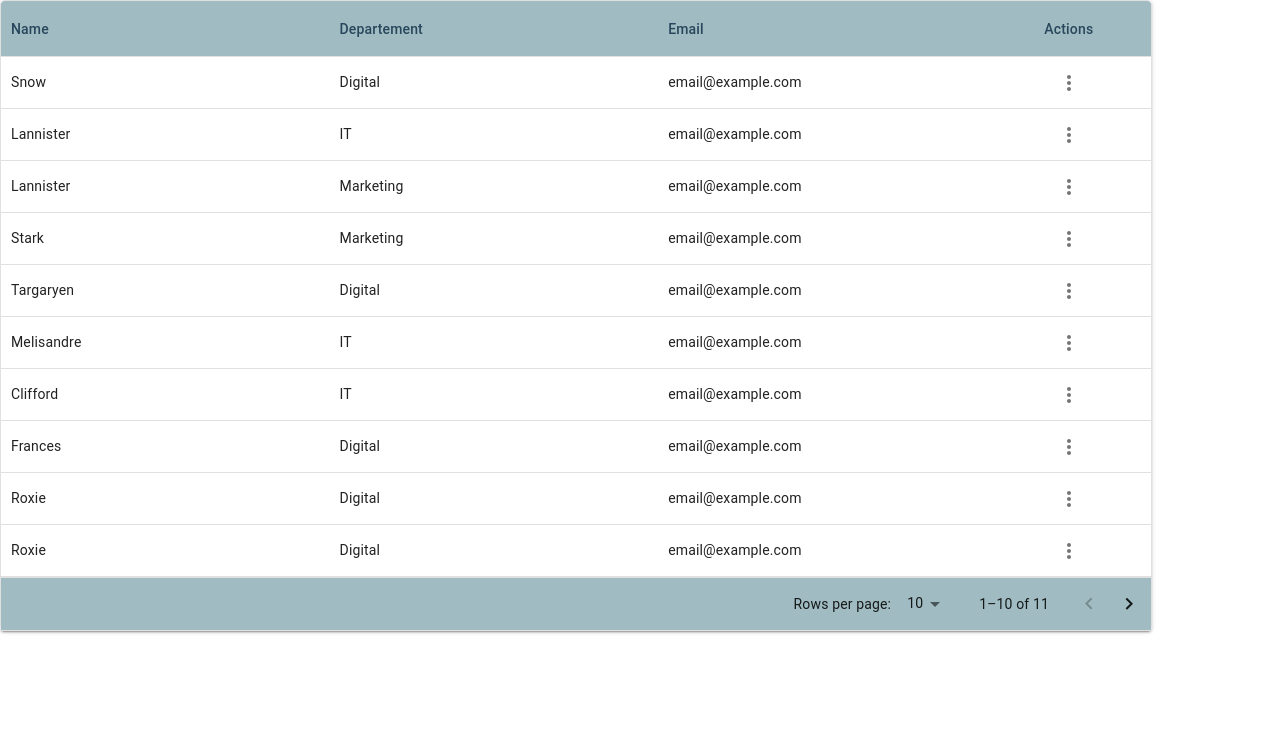
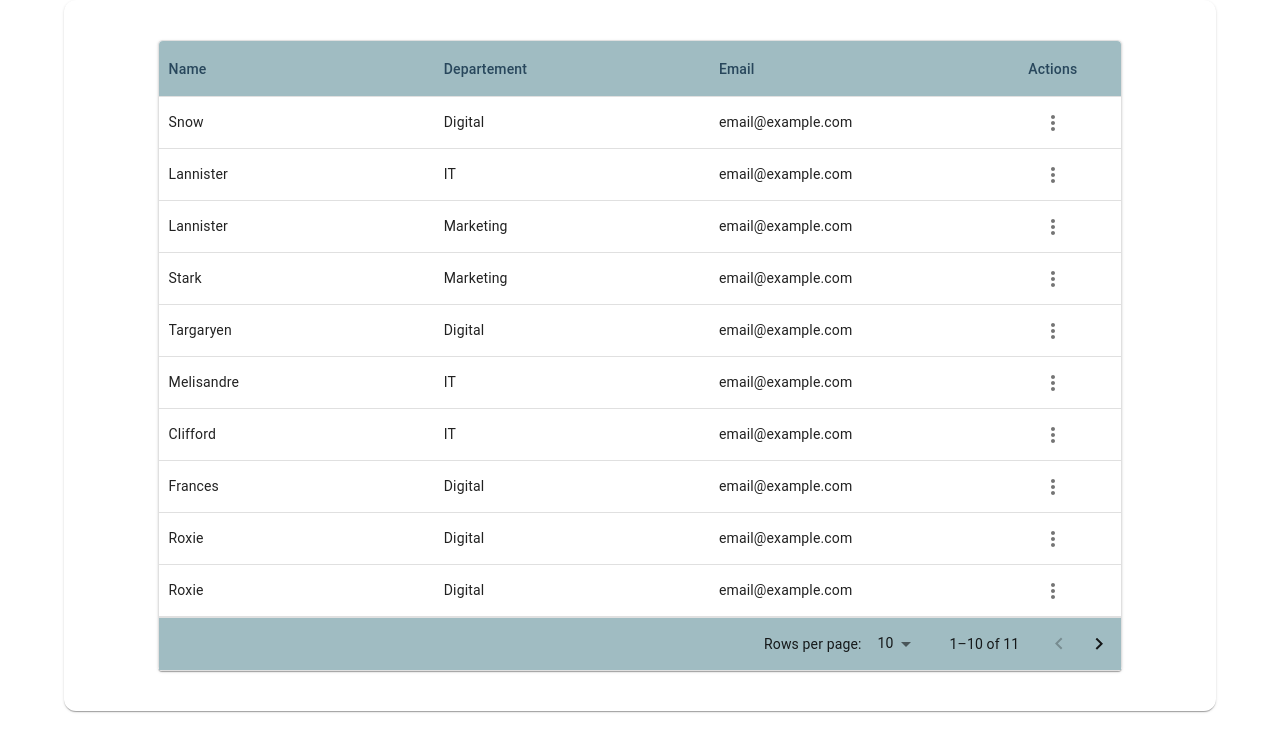
Before and after one commit to Andrew-Dupre/Job_Portal, a React (Create React App) app: page / in a window 1280 px wide. Shown: the top 752 px of the page. Built offline with nearby package versions, Linux system fonts and the light colour scheme.

Commit message:
Outer layer of table

```diff
--- a/src/Pages/Config.tsx
+++ b/src/Pages/Config.tsx
@@ -1,20 +1,22 @@
 import * as React from "react";
 import { DataGrid } from "@mui/x-data-grid";
+import { Card, Paper, Container } from "@mui/material";
 import { rows, columns } from "../Data/dummy";
 import { Colors } from "../Styles/colors";
-import { width } from "@mui/system";
 
 export default function Config() {
     const [pageSize, setPageSize] = React.useState<number>(10);
 
     return (
-    <div style={{ height: 131 + 10 * 50 + "px", width: "90%" }}>
+        <Container>
+            <Paper sx={{ padding: 5, borderRadius: 3 }}>
+                <Card sx={{ height: 131 + 10 * 50 + "px", width: "90%", margin: "auto" }}>
                     <DataGrid
                         rows={rows}
                         columns={columns}
                         pageSize={pageSize}
                         rowsPerPageOptions={[10, 20, 30]}
-        onPageSizeChange={(newPageSize) => setPageSize(newPageSize)}
+                        onPageSizeChange={newPageSize => setPageSize(newPageSize)}
                         sx={{
                             boxShadow: 2,
                             "& .MuiDataGrid-columnHeaders": {
@@ -43,6 +45,8 @@ export default function Config() {
                             },
                         }}
                     />
-    </div>
+                </Card>
+            </Paper>
+        </Container>
     );
 }
--- a/src/Pages/InterviewSheet.tsx
+++ b/src/Pages/InterviewSheet.tsx
@@ -15,16 +15,13 @@ import {
     Typography,
     Toolbar,
     Tooltip,
-    FormControlLabel,
     Paper,
-    Switch,
 } from "@mui/material";
 import MoreVertIcon from "@mui/icons-material/MoreVert";
 import DeleteIcon from "@mui/icons-material/Delete";
 import FilterListIcon from "@mui/icons-material/FilterList";
 import { visuallyHidden } from "@mui/utils";
 import { rows, headCells, Data } from "../Data/InterviewSheetData";
-import { Colors } from "../Styles/colors";
 
 function descendingComparator<T>(a: T, b: T, orderBy: keyof T) {
     if (b[orderBy] < a[orderBy]) {
```
Lines whose indentation alone changed are shown as unchanged.
